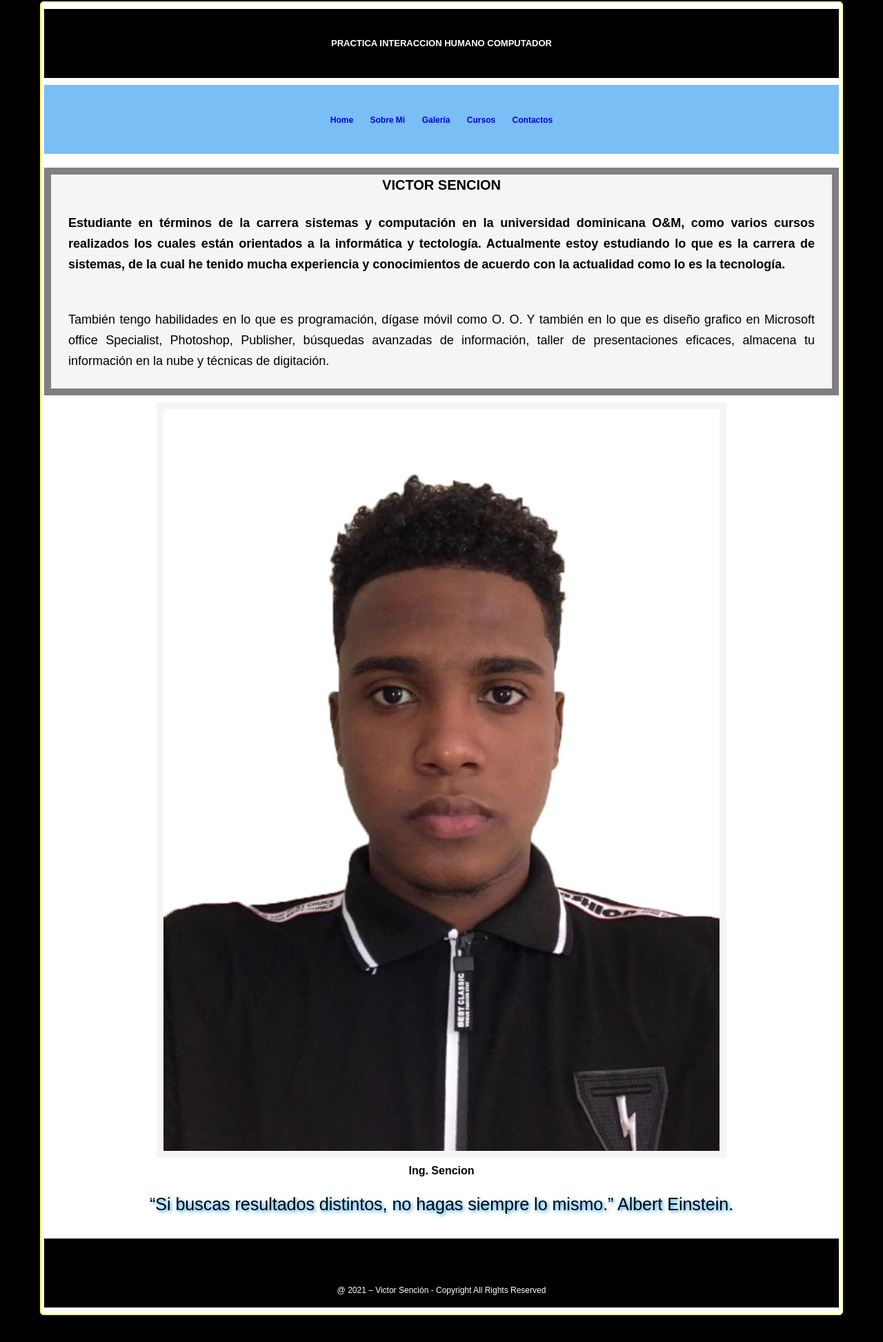
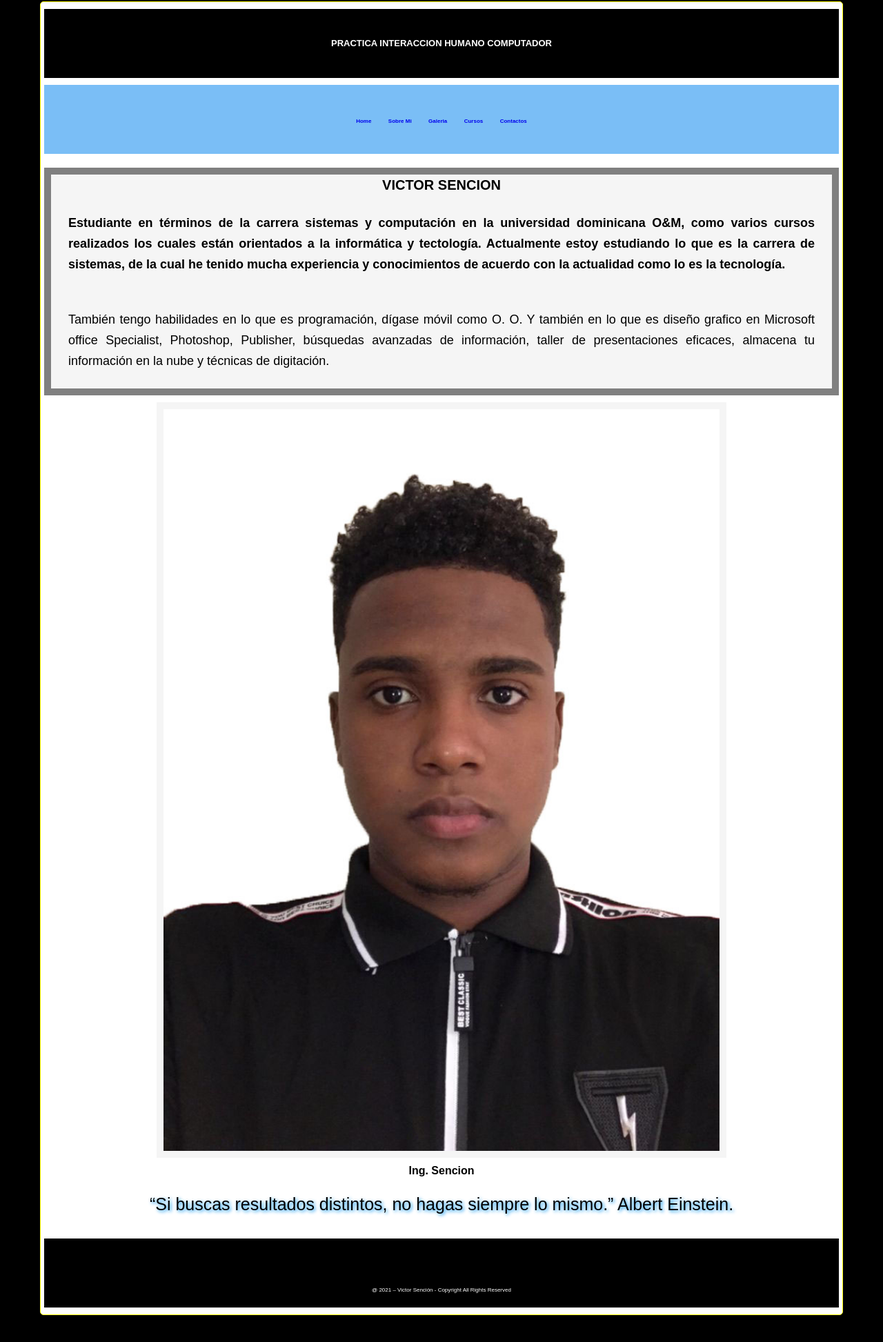
Before and after one commit to Sencion014/VictorSencion, a plain HTML site: page sobremi.html in a window 1280 px wide. Shown: the part 8-1953 px from the top of the page at 69% size. Drawn offline with Linux system fonts and the light colour scheme.

Commit message:
Add files via upload

```diff
--- a/style.css
+++ b/style.css
@@ -71,7 +71,7 @@ nav ul li{
     padding: 5px;
     margin: 5px;
     line-height:50% ;
-    font-size: 12px;
+    font-size: 8px;
     font-weight: bold;
     font-family: Arial, Helvetica, sans-serif;
 
@@ -207,7 +207,7 @@ footer{
 /* REGLA PARA EL FORMATO DEL PARRAFO DEL PIE DE PAGINA O FOOTER*/
 footer p{
     color: white;
-    font-size:12px;
+    font-size:8px;
     text-align: center;
     line-height: 100px;
     margin-left: 0%;
```
